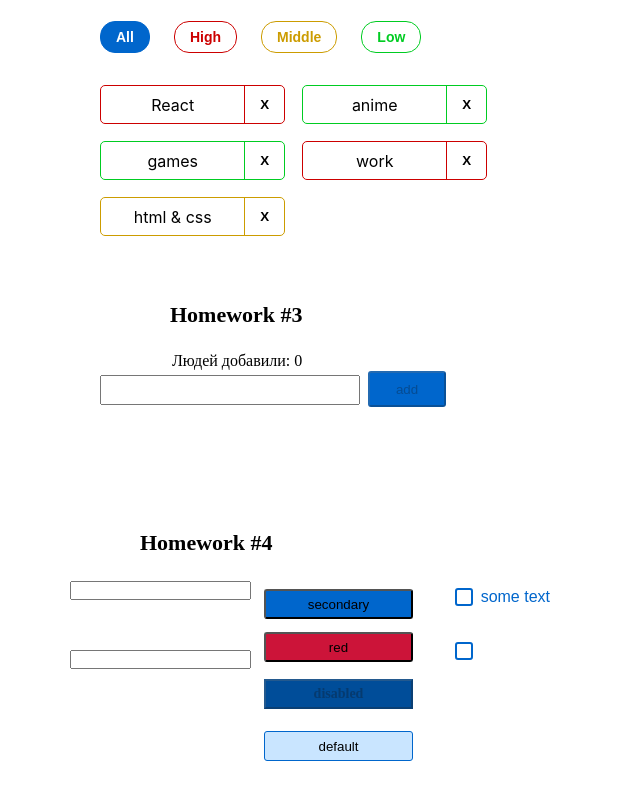
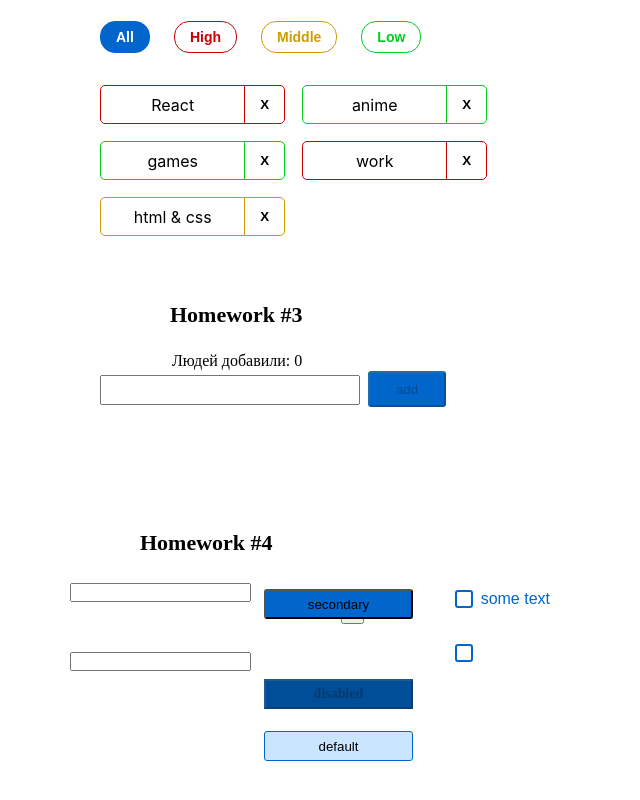
Before and after one commit to developeryudintsev/hometasks, a React (Create React App) app: page / in a window 1280 px wide. Shown: the part 713-1513 px from the top of the page, without its empty margins (0-640 px from the left). Built offline with nearby package versions, Linux system fonts and the light colour scheme.

Commit message:
home task 4(refactor10)

```diff
--- a/src/s2-homeworks/hw04/common/c2-SuperButton/SuperButton.module.css
+++ b/src/s2-homeworks/hw04/common/c2-SuperButton/SuperButton.module.css
@@ -57,7 +57,7 @@
     border-radius: 3px;
 }
 
-.red {
+.button .red {
     display: flex;
     flex-direction: row;
     justify-content: center;
--- a/src/s2-homeworks/hw04/common/c2-SuperButton/SuperButton.tsx
+++ b/src/s2-homeworks/hw04/common/c2-SuperButton/SuperButton.tsx
@@ -32,9 +32,11 @@ const SuperButton: React.FC<SuperButtonPropsType> = (
     }else if(classN=='default'){
         finalClassName=s.default
     }
+    console.log(finalClassName,'#hw4-super-button-red')
 
     return (
         <button
+            id={id}
             disabled={disabled}
             className={finalClassName}
             {...restProps} // отдаём кнопке остальные пропсы если они есть (children там внутри)
--- a/src/s2-homeworks/hw04/common/c3-SuperCheckbox/SuperCheckbox.tsx
+++ b/src/s2-homeworks/hw04/common/c3-SuperCheckbox/SuperCheckbox.tsx
@@ -27,7 +27,6 @@ const SuperCheckbox: React.FC<SuperCheckboxPropsType> = (
     }
 ) => {
         let [bool, setBool] = useState<any>(checked)
-    console.log(bool)
     const onChangeCallback = (e: ChangeEvent<HTMLInputElement>) => {
         onChangeChecked(!bool)
         onChange(e)
```
